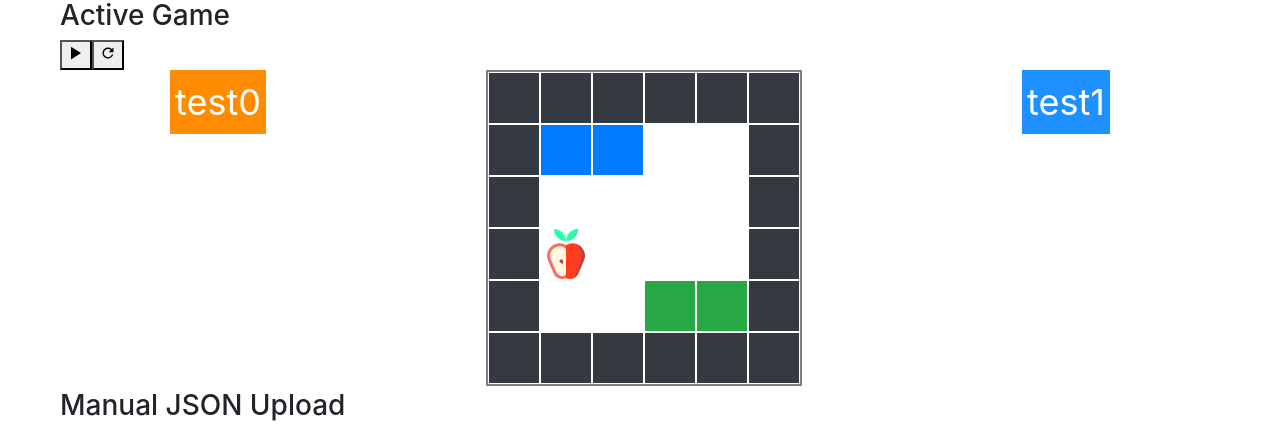
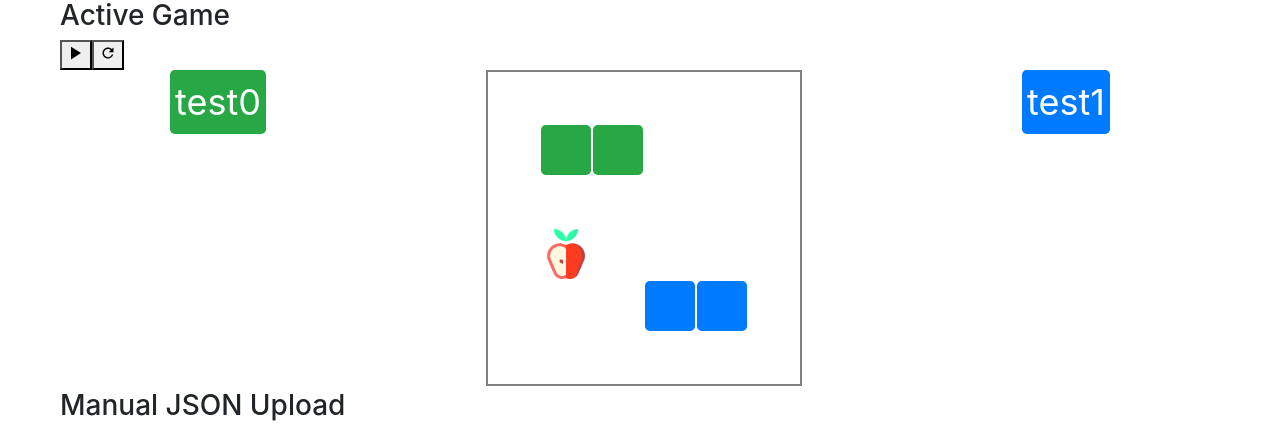
Before and after one commit to utkini/snake-conference, a Vue app in the folder frontend/: page / in a window 1280 px wide. Shown: the part 145-578 px from the top of the page. Built offline with nearby package versions, Linux system fonts and the light colour scheme; no server answers.

Commit message:
update snakes style

```diff
--- a/frontend/src/components/Cell.vue
+++ b/frontend/src/components/Cell.vue
@@ -20,10 +20,9 @@
     },
     computed: {
       cellTypeClass() {
-        if (this.cell === cellTypes.WALL) { return 'bg-dark' }
         if (this.cell === cellTypes.APPLE) { return 'apple' }
-        if (this.cell === cellTypes.PLAYER0) { return 'bg-primary'}
-        if (this.cell === cellTypes.PLAYER1) { return 'bg-success' }
+        if (this.cell === cellTypes.PLAYER0) { return 'player0'}
+        if (this.cell === cellTypes.PLAYER1) { return 'player1' }
         return ''
       },
       cellContent() {
@@ -53,14 +52,16 @@
     width: $cell-size;
     height: $cell-size;
     color: green;
-    /*background-color: indianred;*/
   }
 
   .player0 {
     background-color: $player0-color;
+    line-height: 1.5;
+    border-radius: .3rem;
   }
-
   .player1 {
     background-color: $player1-color;
+    line-height: 1.5;
+    border-radius: .3rem;
   }
 </style>
--- a/frontend/src/styles.scss
+++ b/frontend/src/styles.scss
@@ -1,4 +1,4 @@
 $cell-size: 50px;
 
-$player0-color: darkorange;
-$player1-color: dodgerblue;
+$player0-color: #28a745!important;
+$player1-color: #007bff!important;
```
